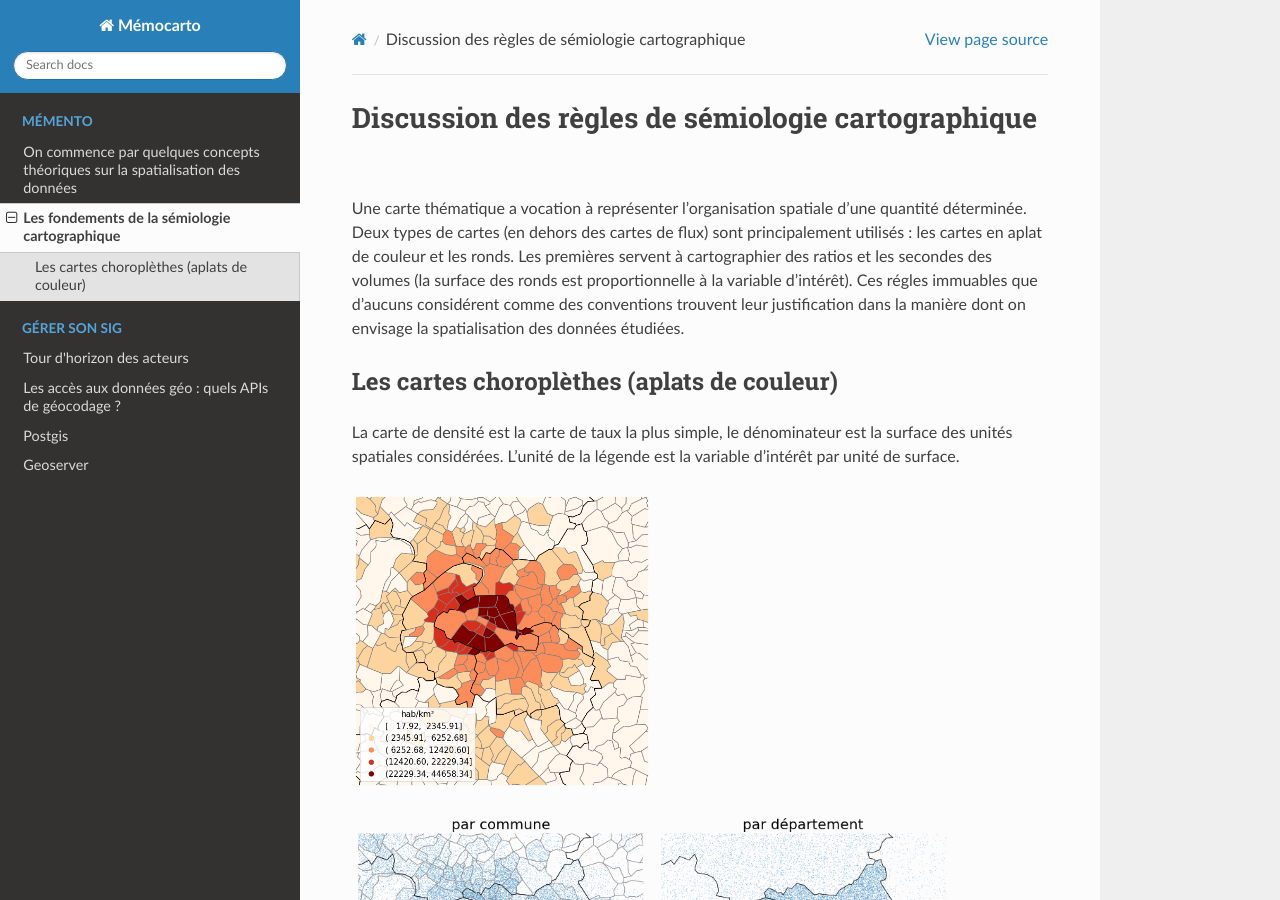
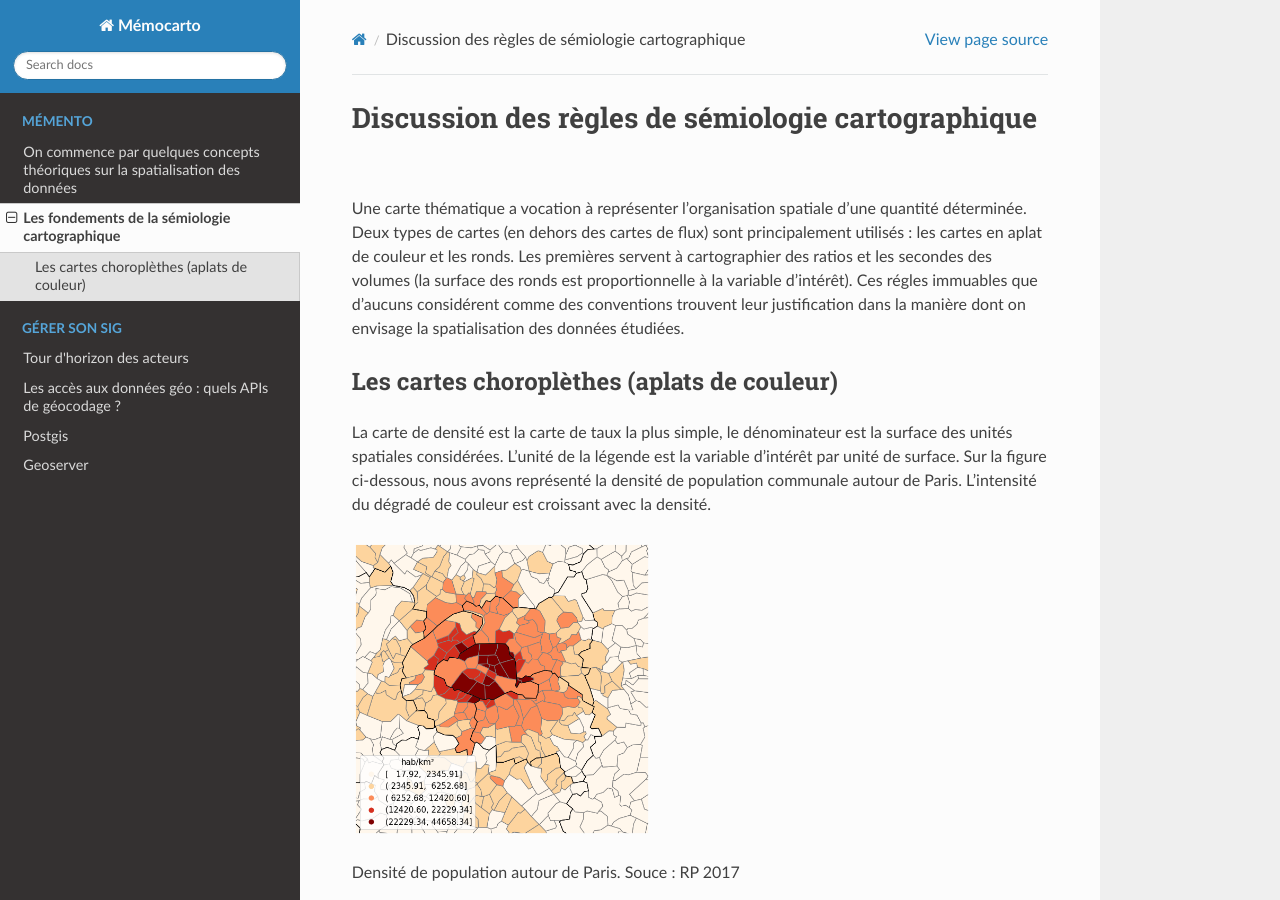
Before and after one commit to JulieDjidji/memocarto, a Sphinx documentation site: the page built from doc/source/semio.rst, in a window 1280 px wide and 900 px high. Built offline with Sphinx 7.4.7 and the Read the Docs theme 2.0.0, drawn with Linux system fonts in a browser that asks for light colours; pages that are not in the unit, such as notebooks, are missing from menus.

Commit message:
Update semio.rst

```diff
--- a/doc/source/semio.rst
+++ b/doc/source/semio.rst
@@ -6,10 +6,14 @@ Une carte thématique a vocation à représenter l'organisation spatiale d'une q
 Les cartes choroplèthes (aplats de couleur)
 --------------------------------------------
 
-La carte de densité est la carte de taux la plus simple, le dénominateur est la surface des unités spatiales considérées. L'unité de la légende est la variable d'intérêt par unité de surface.
+La carte de densité est la carte de taux la plus simple, le dénominateur est la surface des unités spatiales considérées. L'unité de la légende est la variable d'intérêt par unité de surface. Sur la figure ci-dessous, nous avons représenté la densité de population communale autour de Paris. L'intensité du dégradé de couleur est croissant avec la densité.
 
 .. figure:: _static/carte_densite.png
    :width: 300
+Densité de population autour de Paris. Souce :  RP 2017
+
+
+
 
 .. figure:: _static/densite.png
    :width: 600
```
